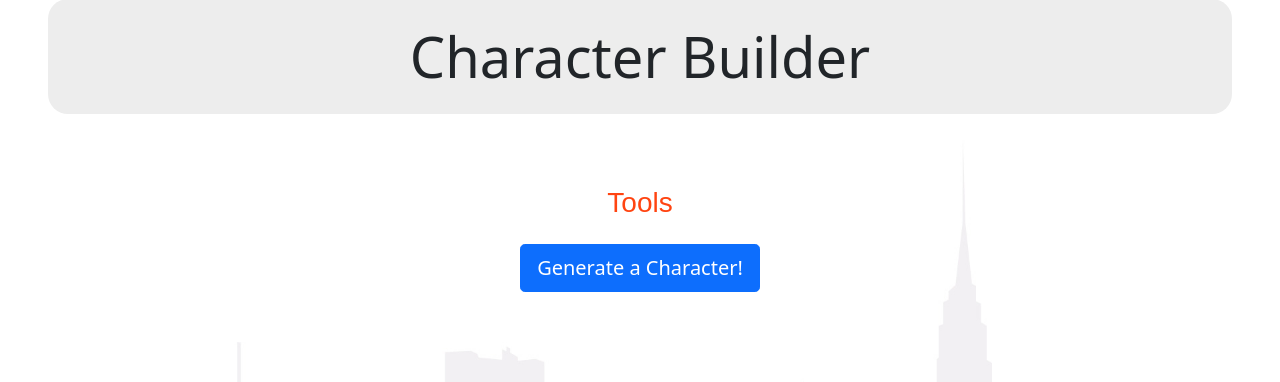
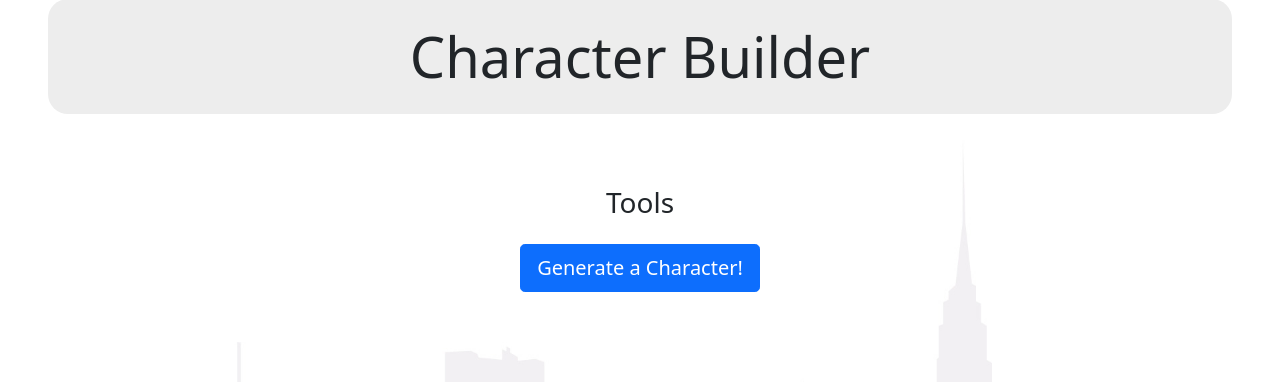
Before and after one commit to cheddy1/Characters, a Python web app: template templates/index.html in a window 1280 px wide. Shown: the part 49-431 px from the top of the page. Run offline with Jinja, Linux system fonts and the light colour scheme; the template is opened without the code that fills it, so the values that code supplies are empty.

Commit message:
cleaned styles

```diff
--- a/static/styles/style.css
+++ b/static/styles/style.css
@@ -71,16 +71,6 @@ h2 {
     background-color: lightslategrey;
 }
 
-.p2 {
-
-}
-
-h3 {
-    color: #ff4411;
-    font-size: 25px;
-    font-family: 'Signika', sans-serif;
-}
-
 .col-md-8 {
     padding-right: 50px;
     background-color: #ededed;
```
